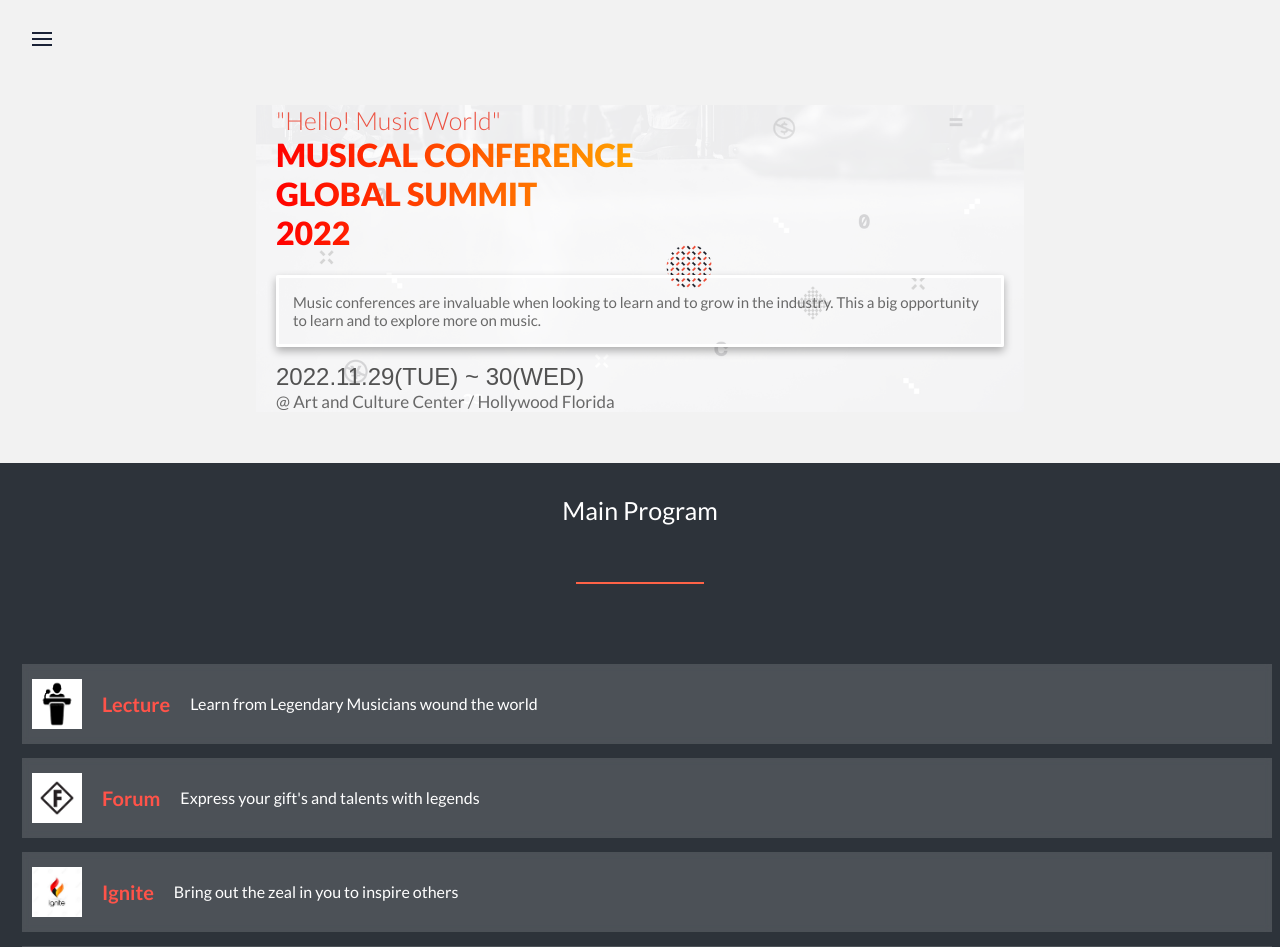
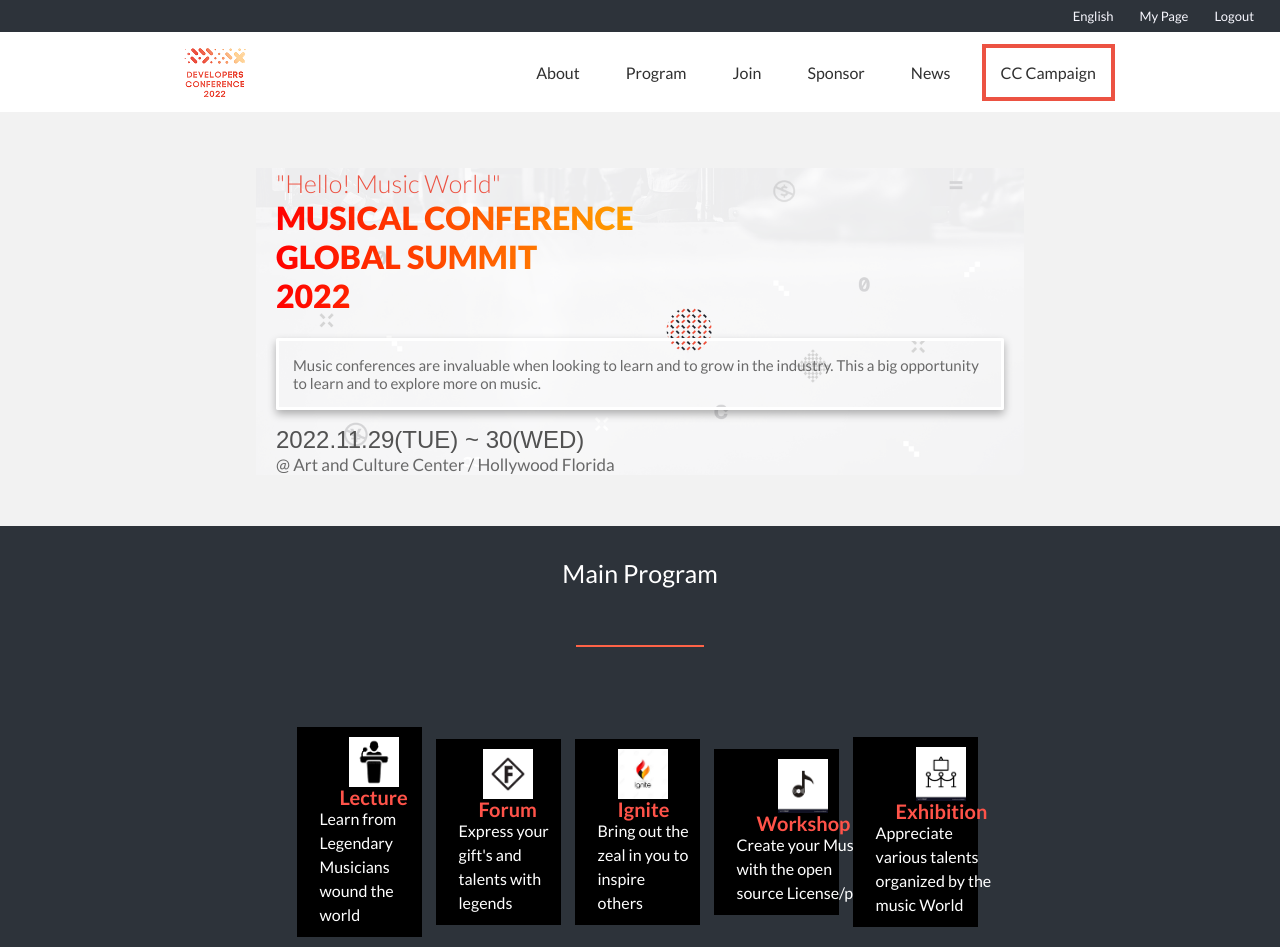
Before and after one commit to solorics/Capstone_Project, a website: page index.html in a window 1280 px wide. Shown: the top 947 px of the page. Drawn offline with Linux system fonts and the light colour scheme; a web font is replaced by a local one.

Commit message:
add sponsor section to the capstone project

```diff
--- a/index.html
+++ b/index.html
@@ -7,19 +7,28 @@
     <title>Musical Conference</title>
     <link rel="shortcut icon" type="image" href="./images/titleLogo.webp">
     <link rel="stylesheet" href="style.css">
+    <link href="https://cdnjs.cloudflare.com/ajax/libs/font-awesome/5.13.0/css/all.min.css" rel="stylesheet">
 
 </head>
 <body>
     <header>
         <span><img id="open-nav" src="./images/openNav.png" alt="open bar"></span>
+        <div class="upperNav">
+            <a href=""><img src="./images/facebook.png" alt="facebook logo" class="facebook"></a>
+            <a href=""><img class="twitter" src="./images/twitter.png" alt="twitter logo"></a>
+            <a href="">English</a>
+            <a href="">My Page</a>
+            <a href="">Logout</a>
+        </div>
         <nav class="navbar">
+            <a href="#homepage" class="logo"><img src="./images/logo.png" alt="logo"></a>
             <ul class="nav-links">
-                <li class="links-items"><a href="#about">About</a></li>
+                <li class="links-items"><a href="about.html">About</a></li>
                 <li class="links-items"><a href="#program">Program</a></li>
                 <li class="links-items"><a href="#join">Join</a></li>
                 <li class="links-items"><a href="#sponsor">Sponsor</a></li>
                 <li class="links-items"><a href="#neaws">News</a></li>
-                <li class="links-items"><a href="#cc-campaign">CC Campaign</a></li>
+                <li class="links-items apart"><a href="#cc-campaign">CC Campaign</a></li>
             </ul>
         </nav>
         <!-- Mobile menu hamburger -->
@@ -27,7 +36,7 @@
             <div id="myNav" class="overlay">
                 <img id="close-nav" src="./images/closeNav.png" alt="close bar">
                 <div class="overlayContent">
-                    <a href="about.html" class="mobile-link">About</a>
+                    <a href="#about.html" class="mobile-link">About</a>
                     <a href="#program" class="mobile-link">Program</a>
                     <a href="#join" class="mobile-link">Join</a>
                     <a href="#sponsor" class="mobile-link">Sponsor</a>
@@ -39,7 +48,7 @@
     </header>
     <main>
         <div class="header-container">
-            <div class="intro">
+            <div class="intro" id="homepage">
                 <h3>"Hello! Music World"</h3>
                 <h1>Musical Conference <br>Global Summit <br>2022</h1></span>
             </div>
@@ -53,7 +62,7 @@
             </div>
 
         </div>
-        <article class="main-program">
+        <article class="main-program" id="program">
             <a id="main-header" href="#">Main Program</a>
             <hr>
             <div class="programs">
@@ -93,8 +102,8 @@
                         <p>Appreciate various talents organized by the music World</p>
                     </div>
                 </div>
+                </div>
                 <div class="button">Join Musical Global Submit</div>
-                </div>
             </div>
         </article>
         <section>
@@ -106,28 +115,16 @@
             <div class="partnership">
                 <h2>Partners</h2>
                 <hr>
-                <div class="sponsors">
+                <div class="sponsors" id="sponsor">
                     <img src="./images/partner1.png" alt="sponsors">
                     <img src="./images/partner2.jpeg" alt="sponsors">
-                    <img src="" alt=""
-                    ><img src="" alt="">
                 </div>
             </div>
                <!-- <div><button type="button" id="more_speakers" onclick="btnClicked()">MORE</button></div> -->
             </div>
-
         </section>
     </main>
     <footer></footer>
-
-
-
-
-
-
-
-
-
     <script src="main.js"></script>
 </body>
 </html>
--- a/style.css
+++ b/style.css
@@ -1,5 +1,5 @@
 @import url('https://fonts.googleapis.com/css2?family=Lato:ital,wght@0,100;0,300;0,400;0,700;0,900;1,100;1,300;1,400;1,700;1,900&display=swap');
-@import url('https://fonts.cdnfonts.com/css/cocogoose');
+@import url("https://fonts.cdnfonts.com/css/cocogoose");
 
 /* Mobile first */
 :root {
@@ -290,8 +290,8 @@ hr {
 }
 
 .speakers_image:hover {
-transform: rotate3d(0, 1, 0.5, 3.142rad);
-transition: 2s;
+  transform: rotate3d(0, 1, 0.5, 3.142rad);
+  transition: 2s;
 }
 
 .speakerDescription {
@@ -355,13 +355,123 @@ transition: 2s;
   color: white;
 }
 
-
-/* nav a{
-  text-decoration: none;
-  list-style: none;
-  color: var(--text-color);
+.sponsors img {
+  width: 30%;
+  margin: 4em;
+  height: 100px;
 }
 
-.links-items {
-  list-style-type: none;
-} */
+.upperNav {
+  display: none;
+}
+
+.logo {
+  display: none;
+}
+
+.twitter {
+  display: none;
+}
+
+.facebook {
+  display: none;
+}
+
+@media screen and (min-width: 768px) {
+  .upperNav {
+    display: flex;
+    background: #2d333a;
+    width: 100%;
+    height: 2em;
+    color: ghostwhite;
+    justify-content: flex-end;
+  }
+
+  .logo {
+    cursor: pointer;
+    display: contents;
+  }
+
+  .upperNav a {
+    list-style: none;
+    text-decoration: none;
+    color: ghostwhite;
+    cursor: pointer;
+    text-align: center;
+    display: flex;
+    justify-content: flex-end;
+    font-size: 13px;
+    align-items: center;
+    margin-right: 2em;
+  }
+
+  .twitter {
+    width: 10%;
+  }
+
+  .facebook {
+    width: 10%;
+  }
+
+  .navbar {
+    display: flex;
+    justify-content: center;
+    gap: 20%;
+    color: #2d333a;
+    background-color: white;
+    align-items: center;
+    width: 100%;
+    height: 5em;
+  }
+
+  .navbar a {
+    list-style: none;
+    text-decoration: none;
+    color: #303030;
+    padding: 15px;
+  }
+
+  .nav-links {
+    display: flex;
+    text-decoration: none;
+    list-style-type: none;
+    gap: 1em;
+    align-items: center;
+  }
+
+  .apart {
+    border: 4px solid #ec5242;
+    color: #ec5242;
+    text-align: center;
+    display: flex;
+  }
+
+  #open-nav {
+    display: none;
+  }
+
+  .programs-container {
+    display: flex;
+    flex-direction: row;
+    width: 10%;
+    margin-left: 22%;
+    align-items: center;
+    align-self: flex-start;
+  }
+
+  .program {
+    display: grid;
+    background: #000;
+    grid-template-columns: auto;
+    grid-template-rows: auto;
+    row-gap: 2rem;
+    padding: 0 10%;
+  }
+
+  .program-content {
+    padding: 10px;
+    display: flex;
+    flex-direction: column;
+    align-items: center;
+  }
+}
```
Also changed, not shown: about.html (added), images/facebook.png (added), images/logo.png (added), images/twitter.png (added).
